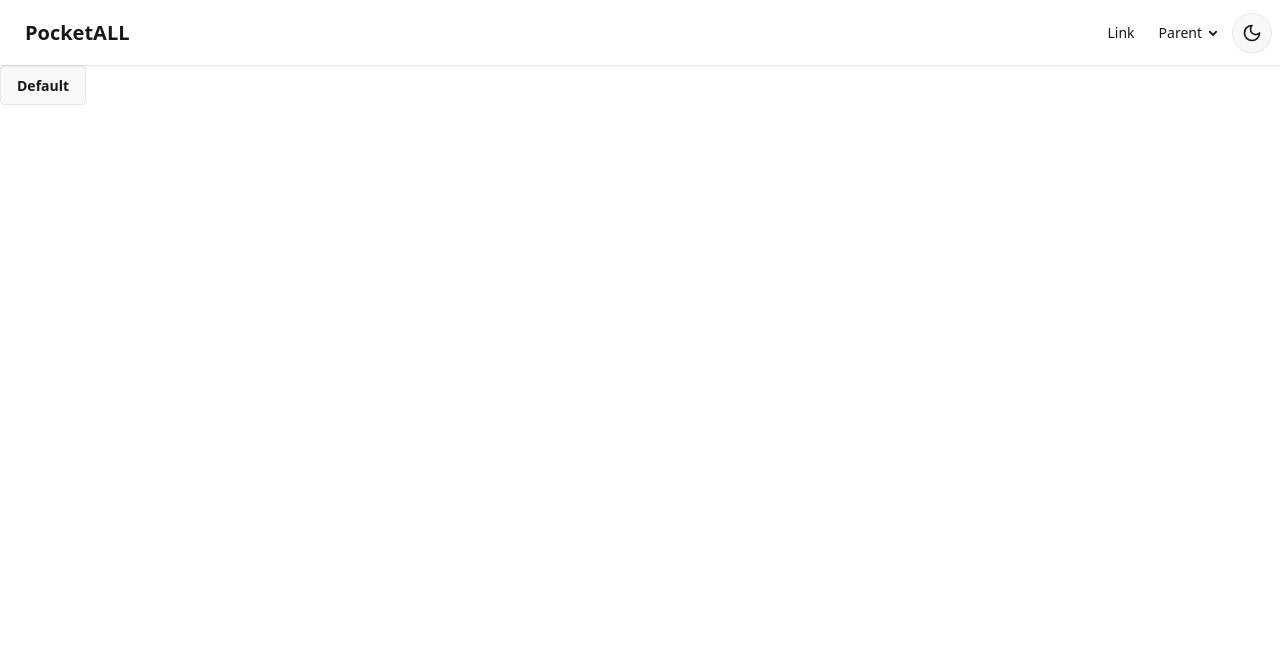
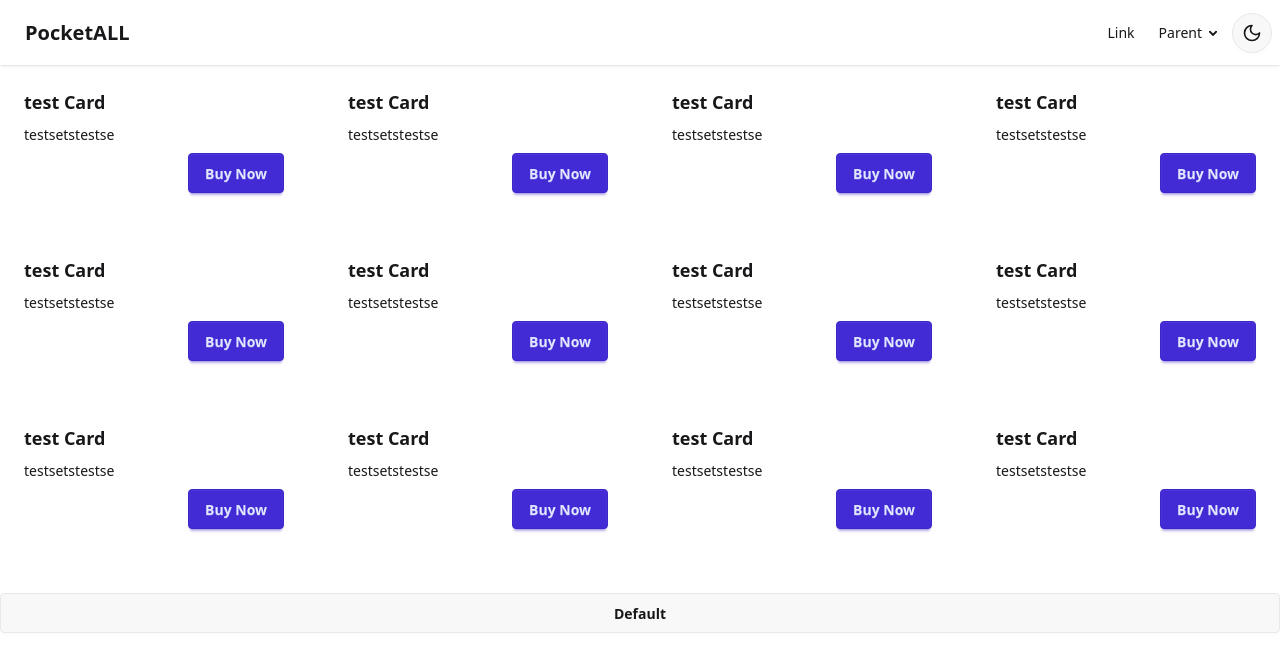
Before and after one commit to yuto0623/pocket-all, a Next.js app: page / in a window 1280 px wide. Shown: the top 672 px of the page. Built offline with nearby package versions, Linux system fonts and the light colour scheme.

Commit message:
Add Card component and integrate multiple instances into Home layout

```diff
--- /dev/null
+++ b/app/components/Card/Card.tsx
@@ -0,0 +1,15 @@
+export default function Card() {
+	return (
+		<div className="card">
+			<div className="card-body">
+				<h2 className="card-title">test Card</h2>
+				<p>testsetstestse</p>
+				<div className="justify-end card-actions">
+					<button type="button" className="btn btn-primary">
+						Buy Now
+					</button>
+				</div>
+			</div>
+		</div>
+	);
+}
--- a/app/page.tsx
+++ b/app/page.tsx
@@ -1,13 +1,30 @@
 import Image from "next/image";
 import Header from "./components/Header/Header";
+import Card from "./components/Card/Card";
 
 export default function Home() {
 	return (
 		<div>
 			<Header />
-			<button type="button" className="btn">
-				Default
-			</button>
+			<div className="flex flex-col gap-10">
+				<div className="grid grid-cols-1 sm:grid-cols-2 lg:grid-cols-3 xl:grid-cols-4 gap-4 w-full max-w-[1600px] mx-auto">
+					<Card />
+					<Card />
+					<Card />
+					<Card />
+					<Card />
+					<Card />
+					<Card />
+					<Card />
+					<Card />
+					<Card />
+					<Card />
+					<Card />
+				</div>
+				<button type="button" className="btn">
+					Default
+				</button>
+			</div>
 		</div>
 	);
 }
```
